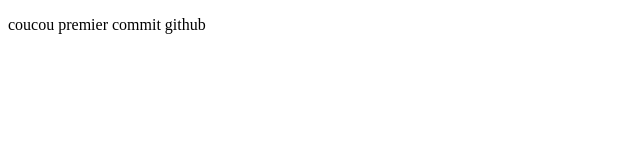
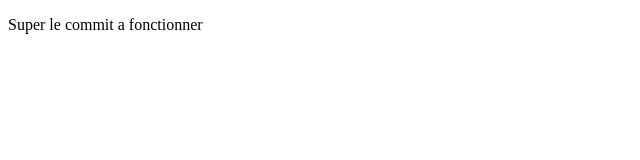
Before and after one commit to Willios/exempleNB, a plain HTML site: page index.html in a window 1280 px wide. Shown: the full height of the page, 0-640 px from the left. Drawn offline with Linux system fonts and the light colour scheme.

Commit message:
Mis a jour de index
Voila

```diff
--- a/index.html
+++ b/index.html
@@ -6,6 +6,6 @@
     <title>Document</title>
 </head>
 <body>
-    <p>coucou premier commit github</p>
+    <p>Super le commit a fonctionner</p>
 </body>
 </html>
```
